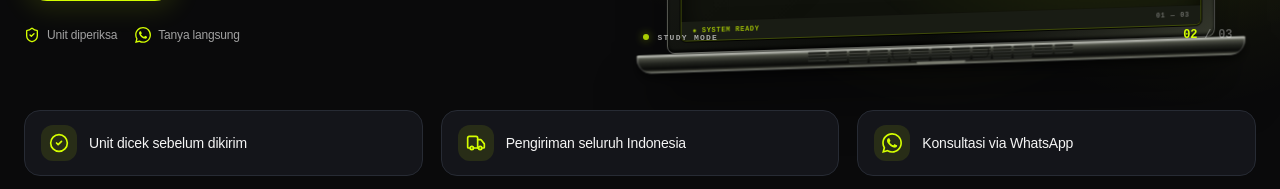
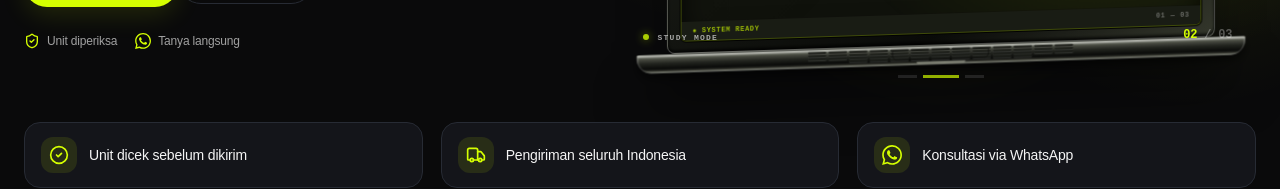
Before and after one commit to spokenu71-hash/Fikri-Store-, a React (Vite) app: page / in a window 1280 px wide. Shown: the part 429-618 px from the top of the page. Built offline with nearby package versions, Linux system fonts and the light colour scheme; no server answers; the database is empty.

Commit message:
Style accessible hero scene selector controls

```diff
--- a/src/index.css
+++ b/src/index.css
@@ -801,7 +801,7 @@
 .fs-laptop-shadow{position:absolute;bottom:13%;width:72%;height:25px;border-radius:50%;background:rgba(0,0,0,.55);filter:blur(18px);transform:rotateX(65deg) translateZ(-45px);animation:fs-shadow-breathe 7s ease-in-out infinite}
 .fs-stage-caption{position:absolute;left:2%;bottom:8%;display:flex;align-items:center;gap:8px;color:rgba(255,255,255,.62);font:600 8px ui-monospace,monospace;letter-spacing:.16em}.fs-stage-caption .fs-live-dot{width:6px;height:6px;flex-basis:6px}
 .fs-stage-index{position:absolute;right:3%;bottom:8%;color:#d4ff00;font:700 12px ui-monospace,monospace}.fs-stage-index span{color:rgba(255,255,255,.3)}
-.fs-scene-progress{display:flex;justify-content:center;gap:6px;margin-top:-3px}.fs-scene-progress span{width:19px;height:3px;border-radius:3px;background:rgba(255,255,255,.16);transition:width .35s ease,background .35s ease}.fs-scene-progress span.is-active{width:36px;background:hsl(var(--primary))}
+.fs-scene-progress{display:flex;justify-content:center;gap:6px;margin-top:-3px}.fs-scene-progress button{width:19px;height:12px;padding:4px 0;border:0;border-radius:3px;background:linear-gradient(rgba(255,255,255,.16),rgba(255,255,255,.16)) center/100% 3px no-repeat;cursor:pointer;transition:width .35s ease,background .35s ease}.fs-scene-progress button.is-active{width:36px;background:linear-gradient(hsl(var(--primary)),hsl(var(--primary))) center/100% 3px no-repeat}.fs-scene-progress button:focus-visible{outline:2px solid hsl(var(--primary));outline-offset:3px}
 .fs-laptop-hero .fs-feature-card{animation:none}.fs-laptop-hero .fs-feature-card:hover{border-color:rgba(212,255,0,.38)}.fs-laptop-hero .fs-hero-button{box-shadow:0 8px 26px rgba(212,255,0,.12)}
 @keyframes fs-laptop-float{0%,100%{transform:translateY(0) rotateX(calc(9deg + var(--tilt-x))) rotateY(calc(-12deg + var(--tilt-y)))}50%{transform:translateY(-13px) rotateX(calc(6deg + var(--tilt-x))) rotateY(calc(-8deg + var(--tilt-y)))}}
 @keyframes fs-shadow-breathe{0%,100%{opacity:.65;transform:rotateX(65deg) translateZ(-45px) scaleX(1)}50%{opacity:.38;transform:rotateX(65deg) translateZ(-45px) scaleX(.88)}}
```
